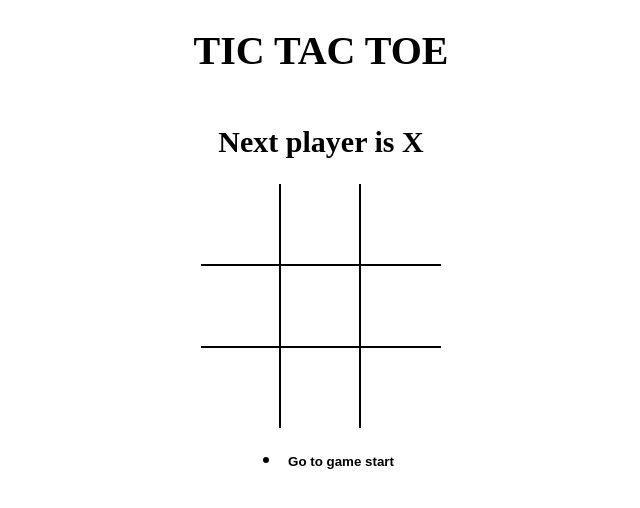
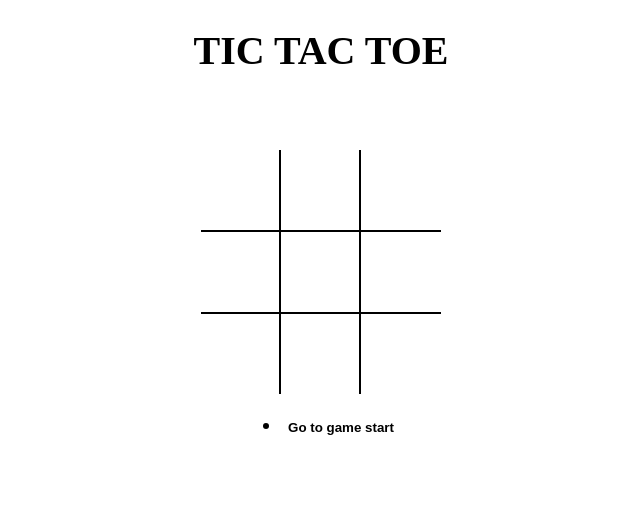
Before and after one commit to abhinavroy83/tictactoe, a React (Vite) app: page / in a window 1280 px wide. Shown: the top 508 px of the page, without its empty margins (319-959 px from the left). Built offline with nearby package versions, Linux system fonts and the light colour scheme.

Commit message:
display draw message with conditional rendering

```diff
--- a/src/App.jsx
+++ b/src/App.jsx
@@ -1,7 +1,9 @@
 import React, { useState } from 'react';
 import Board from './components/Board';
 import History from './components/History';
+import StatusMessage from './components/StatusMessage';
 import { calculateWinner } from './helpers';
+
 import './styles/root.scss';
 
 const App = () => {
@@ -16,9 +18,7 @@
   console.log('history', history);
   const winner = calculateWinner(current.board);
   // console.log(winner)
-  const message = winner
-    ? `Winner is ${winner}`
-    : ` Next player is ${current.isXNext ? 'X' : 'O'}`;
+
   const handleSquareClick = position => {
     if (current.board[position] || winner) {
       return;
@@ -42,7 +42,7 @@
   return (
     <div className="app">
       <h1>TIC TAC TOE</h1>
-      <h2>{message}</h2>
+      <StatusMessage winner={winner} current={current} />
       <Board board={current.board} handleSquareClick={handleSquareClick} />
       <History history={history} moveTo={moveTo} currentMove={currentMove} />
     </div>
--- /dev/null
+++ b/src/components/StatusMessage.jsx
@@ -0,0 +1,14 @@
+import React from 'react';
+
+const StatusMessage = ({ winner, current }) => {
+    const noMovesLeft=current.board.every(el=> el!== null);
+  return (
+    <h2>
+      {winner && `Winner is ${winner}`}
+      {winner && !`Next player is ${current.isXNext ? 'X' : 'O'}`}
+      {!winner && noMovesLeft && 'X and O tied'}
+    </h2>
+  );
+};
+
+export default StatusMessage;
```
